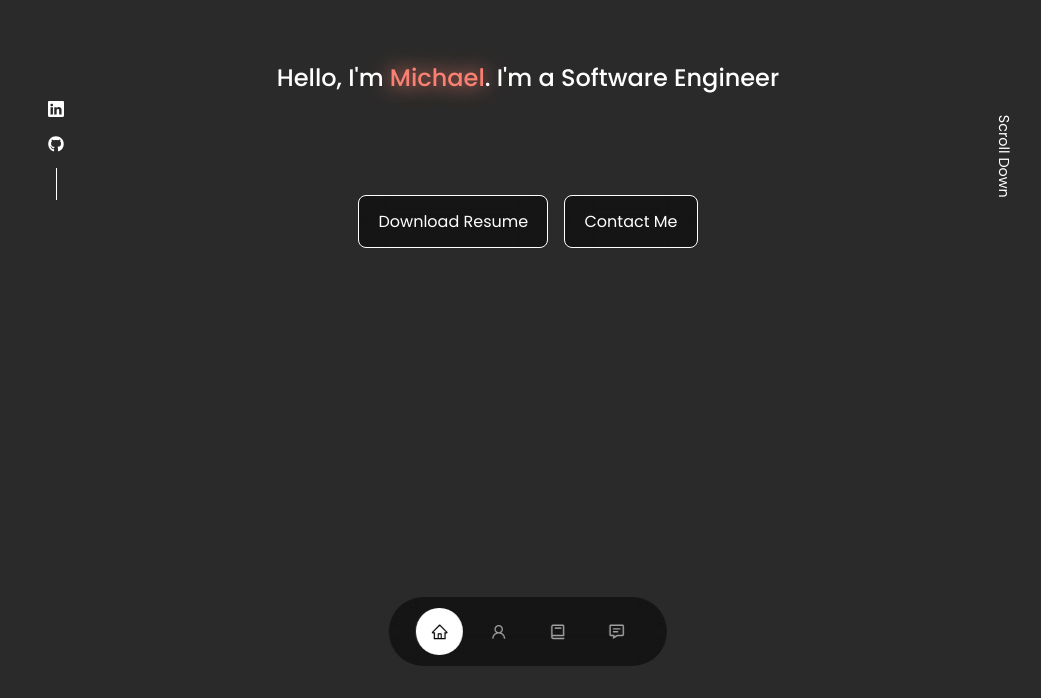
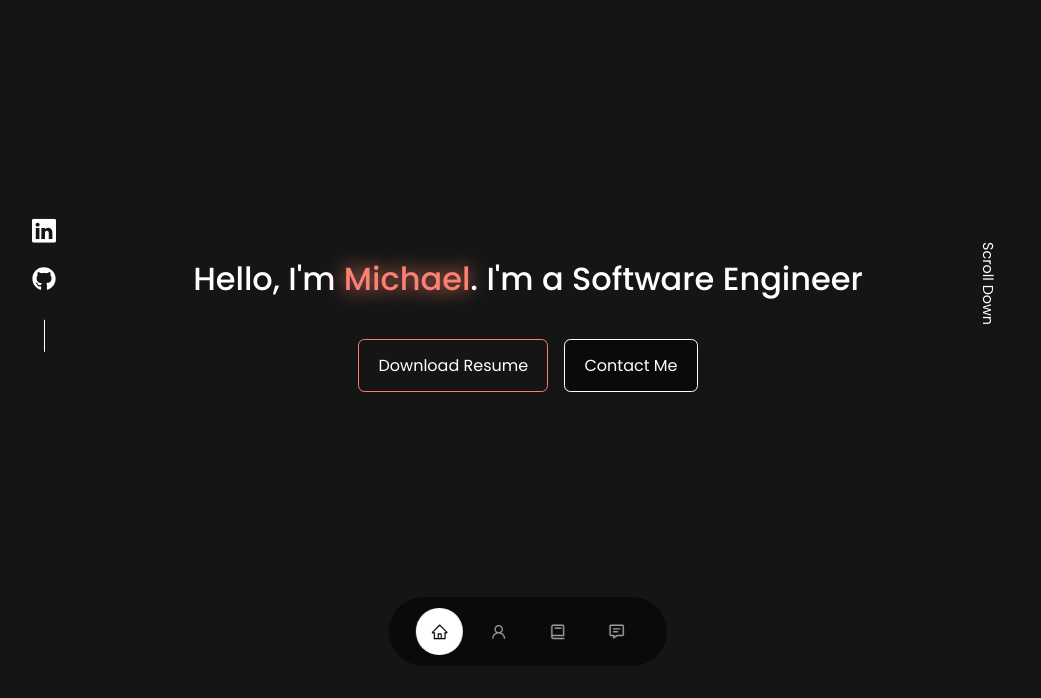
Before and after one commit to mbarto202/react-portfolio-website, a React (Create React App) app: page / in a window 1280 px wide. Shown: the part 102-800 px from the top of the page, without its empty margins (112-1153 px from the left). Built offline with nearby package versions, Linux system fonts and the light colour scheme.

Commit message:
header optimization

```diff
--- a/src/components/header/Header.jsx
+++ b/src/components/header/Header.jsx
@@ -1,22 +1,23 @@
-import React from 'react'
-import './header.css'
-import CTA from './CTA'
-import HeaderSocial from './HeaderSocials'
+import React from "react";
+import "./header.css";
+import CTA from "./CTA";
+import HeaderSocials from "./HeaderSocials";
 
 const Header = () => {
   return (
     <header>
-      <div className="container header_container">
-        <div className='titleBg'>
-          <h2 className='name'>Hello, I'm <span style={{ color: 'salmon', textShadow: '0 0 20px #FA8072' }}>Michael</span>. I'm a Software Engineer</h2>
-        </div>
+      <div className="container header__container">
+        <h2 className="header__title">
+          Hello, I'm <span>Michael</span>. I'm a Software Engineer
+        </h2>
         <CTA />
-        <HeaderSocial />
-
-        <a href="#contact" className='scroll_down'>Scroll Down</a>
+        <HeaderSocials />
+        <a href="#contact" className="scroll__down">
+          Scroll Down
+        </a>
       </div>
     </header>
-  )
-}
+  );
+};
 
-export default Header
+export default Header;
--- a/src/components/header/HeaderSocials.jsx
+++ b/src/components/header/HeaderSocials.jsx
@@ -1,14 +1,23 @@
-import React from 'react'
-import {BsLinkedin} from 'react-icons/bs'
-import {FaGithub} from 'react-icons/fa'
+import React from "react";
+import { BsLinkedin } from "react-icons/bs";
+import { FaGithub } from "react-icons/fa";
+import "./header.css"; // Ensure proper import
 
 const HeaderSocials = () => {
   return (
-    <div className='header_socials'>
-        <a href='https://www.linkedin.com/in/michael-barto-6a2365230/' target="_blank"><BsLinkedin/></a>
-        <a href='https://github.com/mbarto202' target="_blank"><FaGithub/></a>
+    <div className="header__socials">
+      <a
+        href="https://www.linkedin.com/in/michael-barto-6a2365230/"
+        target="_blank"
+        rel="noreferrer"
+      >
+        <BsLinkedin />
+      </a>
+      <a href="https://github.com/mbarto202" target="_blank" rel="noreferrer">
+        <FaGithub />
+      </a>
     </div>
-  )
-}
+  );
+};
 
-export default HeaderSocials
+export default HeaderSocials;
--- a/src/components/header/header.css
+++ b/src/components/header/header.css
@@ -1,130 +1,121 @@
 header {
-    height: 100vh;
-    padding-top: 10rem;
-    overflow: hidden;
+  height: 100vh;
+  display: flex;
+  align-items: center;
+  justify-content: center;
+  text-align: center;
+  background: rgba(0, 0, 0, 0.5);
+  padding-top: 5rem;
+  position: relative;
 }
 
-.hello {
-    color: white;
-    font-size: 1rem;
-    position:relative;
-    top: 10px;
+.header__container {
+  position: relative;
 }
 
-@keyframes slideInFromLeft{
-    0% {
-        transform: translateX(-100%);
-    }
-
-    100% {
-        transform: translateX(0);
-    }
+.header__title {
+  font-size: 2rem;
+  color: #fff;
+  margin-bottom: 2rem;
+  animation: fadeIn 1s ease-in-out;
 }
 
-@keyframes slideInFromRight{
-    0% {
-        transform: translateX(100%);
-    }
-
-    100% {
-        transform: translateX(0);
-    }
+.header__title span {
+  color: salmon;
+  text-shadow: 0 0 20px #fa8072;
 }
 
-.name {
-    color: var(white);
-    padding-bottom: 5%;
-    animation: slideInFromLeft 1s ease-out;
-    position: relative;
-}
-
-.title {
-    color: #FA8072;
-    font-size: 0.9rem;
-}
-
-
-
-.header_container {
-    text-align: center;
-    height: 100;
-    position: relative;
-}
-
-/* CTA */
 .cta {
-    margin-top: 3rem;
-    display: flex;
-    gap: 1rem;
-    justify-content: center;
-    position: relative;
-    animation: slideInFromRight 1s ease-out;
-}
-
-.cta a{
-    border-color: white;
-
-    background-color: rgba(0, 0, 0, .5);
-    backdrop-filter: blur(15px);
-    border-radius: 0.5rem;
+  display: flex;
+  gap: 1rem;
+  justify-content: center;
+  margin: 2rem 0;
 }
 
 /* Header Socials */
-.header_socials {
-    display: flex;
-    flex-direction: column;
-    align-items: center;
-    gap: 0.5rem;
-    position: absolute;
-    left: 0;
-    bottom: 3rem;
+.header__socials {
+  position: absolute;
+  left: -1rem;
+  bottom: 82%; /* Center align vertically with some adjustment */
+  transform: translateY(50%); /* Fine-tuning for alignment */
+  display: flex;
+  flex-direction: column;
+  align-items: center; /* Align the line with links */
+  gap: 0.5rem;
 }
 
-.header_socials a{
-    color: white;
+.header__socials a {
+  color: white;
+  font-size: 1.5rem;
+  transition: color 0.3s ease;
 }
 
+.header__socials a:hover {
+  color: #fa8072;
+}
 
-
-.header_socials::after {
-    content: '';
-    width: 1px;
-    height: 2rem;
-    background-color: white;
+.header__socials::after {
+  content: "";
+  width: 1px;
+  height: 2rem;
+  background-color: white;
+  margin-top: 0.5rem;
 }
 
 /* Scroll Down */
-.scroll_down {
-    position: absolute;
-    right: -2.3rem;
-    bottom: 5rem;
-    transform: rotate(90deg);
-    font-weight: 300;
-    font-size: 0.9rem;
-    color: white;
+.scroll__down {
+  position: absolute;
+  right: -1.3rem;
+  bottom: 82%; /* Align with socials vertically */
+  transform: translateY(50%) rotate(90deg); /* Center and rotate */
+  color: white;
+  font-size: 0.9rem;
+  text-decoration: none;
 }
 
-/* Medium Devices */
+.scroll__down:hover {
+  color: #fa8072;
+}
+
+/* Keyframes */
+@keyframes fadeIn {
+  from {
+    opacity: 0;
+  }
+  to {
+    opacity: 1;
+  }
+}
+
+/* Responsive Design */
 @media screen and (max-width: 1024px) {
-    header{
-        height: 68vh;
-    }
+  header {
+    height: 70vh;
+  }
+
+  .header__socials,
+  .scroll__down {
+    bottom: 3rem;
+  }
+
+  .header__socials,
+  .scroll__down {
+    display: none; /* Hide on small screens */
+  }
 }
 
 @media screen and (max-width: 600px) {
-    .header {
-        height: 100vh; /* Ensure full viewport height */
-        padding-top: 5rem; /* Reduce top padding */
-    }
+  header {
+    height: 100vh;
+    padding-top: 3rem;
+  }
 
-    .titleBg {
-        width: 80%; /* Adjusted width for smaller screens */
-        margin-left: 10%; /* Center the element */
-        padding: 15px; /* Adjust padding */
-    }
+  .header__title {
+    font-size: 1.5rem;
+  }
 
-    .header_socials,
-    .scroll_down {
-        display: none; /* Hide socials and scroll down on small screens */
-    }
+  .header__socials,
+  .scroll__down {
+    display: none; /* Hide on small screens */
+  }
 }
```
